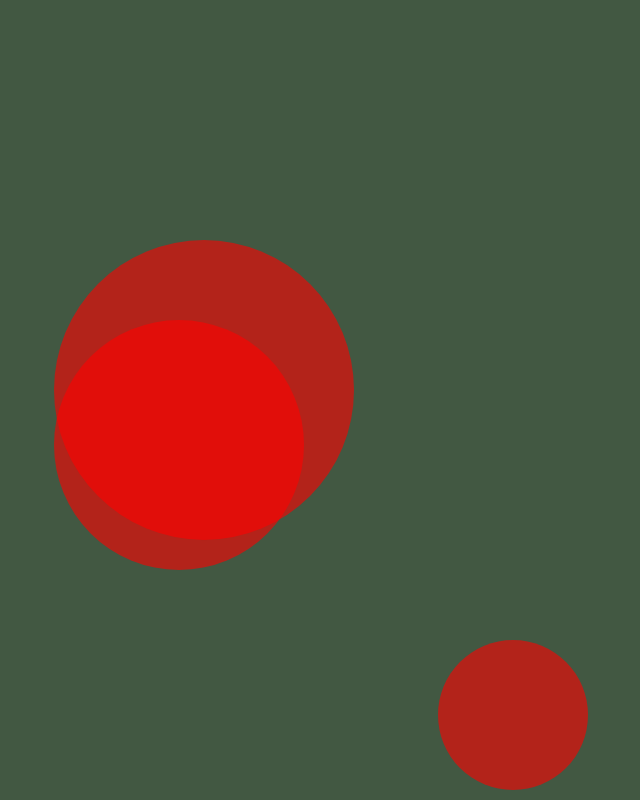
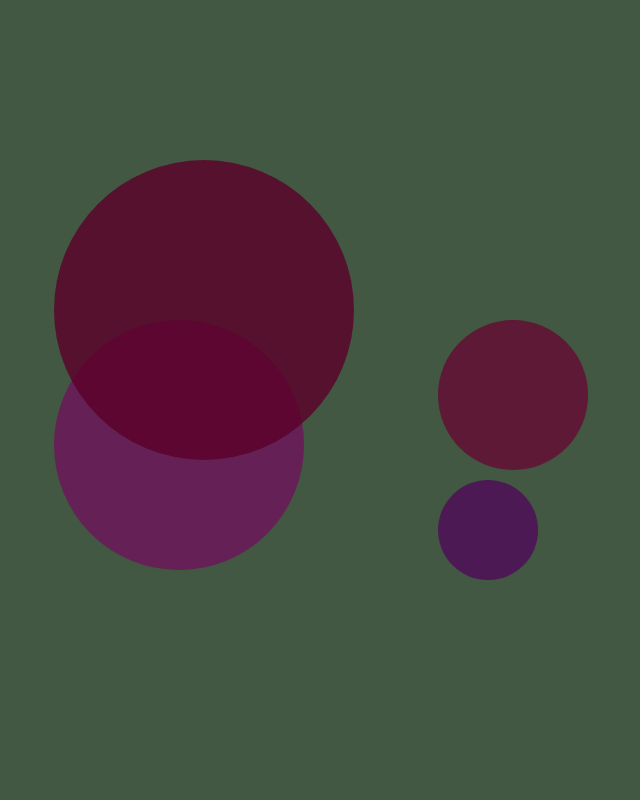
Before and after one commit to cibietici/WEB-postart2022, a Next.js app: page /spots in a window 1280 px wide. Shown: the whole page, without its empty margins (330-970 px from the left). Built offline with nearby package versions, Linux system fonts and the light colour scheme.

Commit message:
Add animation

```diff
--- a/pages/spots/index.tsx
+++ b/pages/spots/index.tsx
@@ -18,7 +18,7 @@ export default function Home() {
         {
           spotsEl.map((spot) =>(
             <div key={spot.id}
-              className={styles.spot + ' ' + styles.spotanimationup}
+              className={`${styles.spot} animation${spot.animation}`}
               style={
                 {
                   backgroundColor: spot.color,
--- a/styles/Spots.module.css
+++ b/styles/Spots.module.css
@@ -10,53 +10,5 @@
     position: absolute;
     font-size: 32px;
     border-radius: 100%;
-    opacity: 0.6;
+    opacity: 0.8;
 }
-
-.spotanimationdown {
-    animation-name: movedown;
-    animation-duration: 4s;
-    animation-iteration-count: infinite;
-}
-
-.spotanimationup {
-    animation-name: moveup;
-    animation-duration: 4s;
-    animation-iteration-count: infinite;
-}
-
-@keyframes moveup {
-    from {
-        transform: translate(0px, 0px);
-    }
-
-    40% {
-        transform: translate(10px, 20px);
-    }
-
-    60% {
-        transform: translate(-20px, 40px);
-    }
-
-    to {
-        transform: translate(0px, 0px);
-    }
-}
-
-@keyframes movedown {
-    from {
-        transform: translate(0px, 0px);
-    }
-
-    40% {
-        transform: translate(-40px, -20px);
-    }
-
-    60% {
-        transform: translate(60px, 40px);
-    }
-
-    to {
-        transform: translate(0px, 0px);
-    }
-}
--- a/styles/globals.css
+++ b/styles/globals.css
@@ -21,3 +21,103 @@ a {
 * {
   box-sizing: border-box;
 }
+
+.animationdown {
+  animation-name: movedown;
+  animation-duration: 4s;
+  animation-iteration-count: infinite;
+  animation-timing-function: ease-in-out;
+}
+
+.animationup {
+  animation-name: moveup;
+  animation-duration: 4s;
+  animation-iteration-count: infinite;
+  animation-timing-function: ease-in-out;
+}
+
+.animationleft {
+  animation-name: moveleft;
+  animation-duration: 4s;
+  animation-iteration-count: infinite;
+  animation-timing-function: ease-in-out;
+}
+
+.animationright {
+  animation-name: moveright;
+  animation-duration: 4s;
+  animation-iteration-count: infinite;
+  animation-timing-function: ease-in-out;
+}
+
+@keyframes moveup {
+  from {
+      transform: translate(0px, 0px);
+  }
+
+  40% {
+      transform: translate(10px, 20px);
+  }
+
+  60% {
+      transform: translate(-20px, 40px);
+  }
+
+  to {
+      transform: translate(0px, 0px);
+  }
+}
+
+@keyframes movedown {
+  from {
+      transform: translate(0px, 0px);
+  }
+
+  40% {
+      transform: translate(-40px, -20px);
+  }
+
+  60% {
+      transform: translate(60px, 40px);
+  }
+
+  to {
+      transform: translate(0px, 0px);
+  }
+}
+
+@keyframes moveleft {
+  from {
+      transform: translate(0px, 0px);
+  }
+
+  40% {
+      transform: translate(60px, 0px);
+  }
+
+  60% {
+      transform: translate(-60px, -40px);
+  }
+
+  to {
+      transform: translate(0px, 0px);
+  }
+}
+
+@keyframes moveright {
+  from {
+      transform: translate(0px, 0px);
+  }
+
+  40% {
+      transform: translate(-80px, -30px);
+  }
+
+  60% {
+      transform: translate(20px, 60px);
+  }
+
+  to {
+      transform: translate(0px, 0px);
+  }
+}
--- a/utils/utils.tsx
+++ b/utils/utils.tsx
@@ -16,7 +16,7 @@ export function spots(el) {
 export const spotsEl = [
     {
         id: 1,
-        color: 'red',
+        color: 'rgb(110, 20, 90)',
         width: 250,
         posX: 30,
         posY: 40,
@@ -24,18 +24,26 @@ export const spotsEl = [
     },
     {
         id: 2,
-        color: 'red',
+        color: 'rgb(100, 10, 50)',
         width: 150,
         posX: 60,
-        posY: 80,
+        posY: 40,
         animation: 'down'
     },
     {
-        id: 2,
-        color: 'red',
+        id: 3,
+        color: 'rgb(90, 0, 40)',
         width: 300,
         posX: 30,
-        posY: 30,
-        animation: 'up'
+        posY: 20,
+        animation: 'left'
+    },
+    {
+        id: 4,
+        color: 'rgb(80, 10, 90)',
+        width: 100,
+        posX: 60,
+        posY: 60,
+        animation: 'right'
     }
 ]
```
